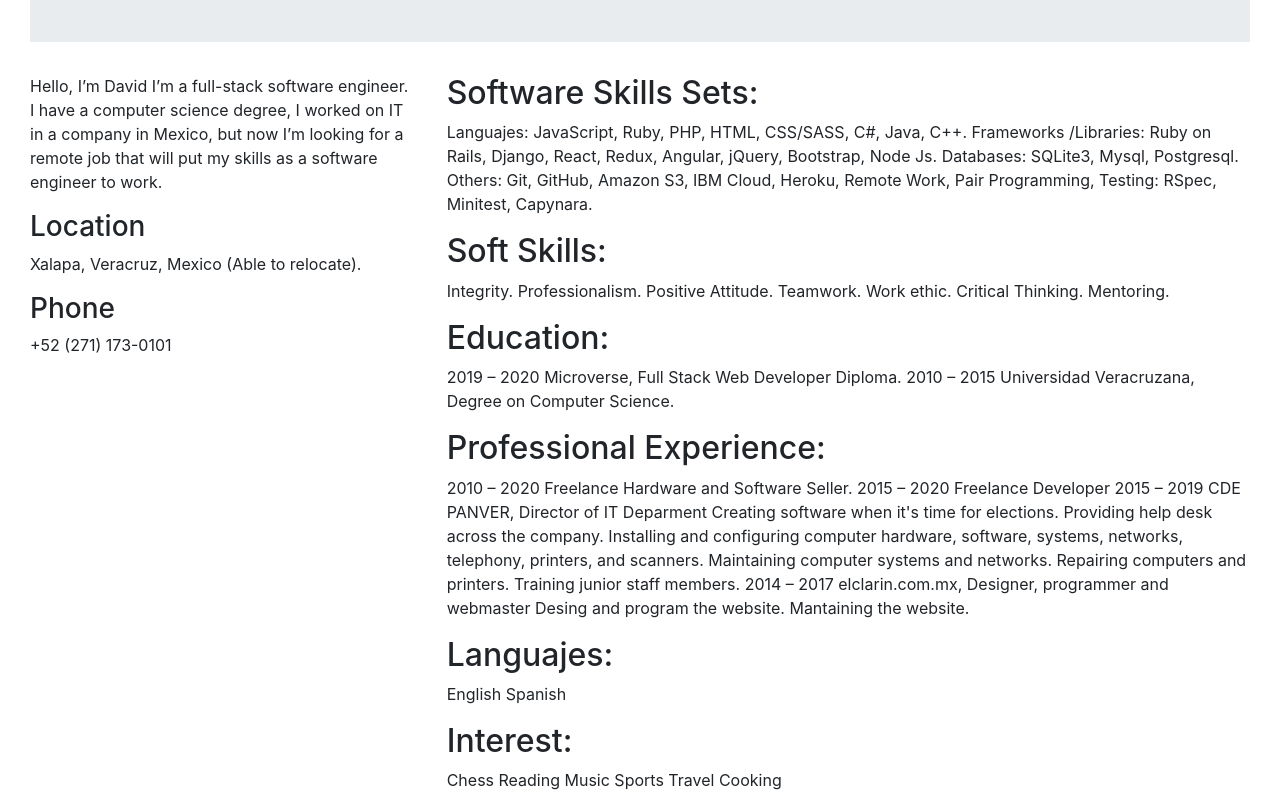
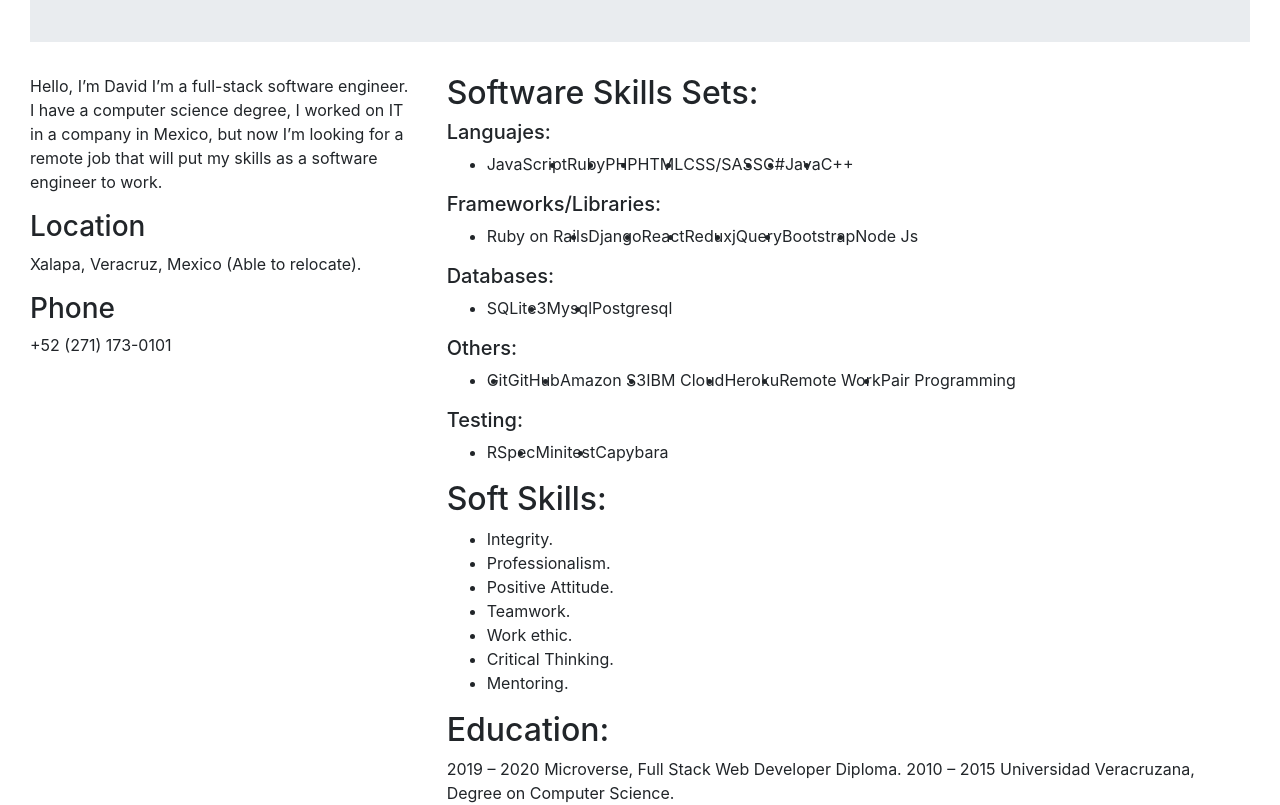
Before and after one commit to redacuve/my-portfolio, a React (Create React App) app: page /resume in a window 1280 px wide. Shown: the part 300-1105 px from the top of the page. Built offline with nearby package versions, Linux system fonts and the light colour scheme.

Commit message:
Added multiset component

```diff
--- /dev/null
+++ b/src/components/MultiSetList.js
@@ -0,0 +1,25 @@
+import React from 'react';
+
+function MultiSetList(props){
+    return(
+        <div className="set multiset-list">
+            <h2>{props.title}</h2>
+            {console.log(props.multiset)}
+            {
+            props.multiset.map(elem => {
+                return <div className="subset">
+                    <h5>{elem.subtitle}</h5>
+                    <ul className="d-flex">
+                        {elem.list.map(lilist => {
+                            return <li key={lilist}>{lilist}</li>
+                        })}
+                    </ul>
+                </div>
+            })
+
+            }
+        </div>
+    );
+}
+
+export default MultiSetList;
--- a/src/components/Resume.js
+++ b/src/components/Resume.js
@@ -1,6 +1,9 @@
 import React from 'react';
 import Container from 'react-bootstrap/Container'
 import Jumbo from './Jumbo';
+import SetList from './SetList';
+import MultSetList from './MultiSetList';
+
 function Resume() {
     return(
         <Container fluid={true}>
@@ -22,30 +25,22 @@
                     </div>
                 </div>
                 <div className="col-8">
-                    <h2>Software Skills Sets:</h2>
-                    <p>
-                    Languajes:
-                    JavaScript, Ruby, PHP, HTML, CSS/SASS, C#, Java, C++.
-
-                    Frameworks /Libraries:
-                    Ruby on Rails, Django, React, Redux, Angular, jQuery, Bootstrap, Node Js.
-                    Databases:
-                    SQLite3, Mysql, Postgresql.
-                    Others:
-                    Git, GitHub, Amazon S3, IBM Cloud, Heroku, Remote Work, Pair Programming,
-                    Testing:
-                    RSpec, Minitest, Capynara.
-                    </p>
-                    <h2>Soft Skills:</h2>
-                    <p>
-                        Integrity.
-                        Professionalism.
-                        Positive Attitude.
-                        Teamwork.
-                        Work ethic.
-                        Critical Thinking.
-                        Mentoring.
-                    </p>
+                    <MultSetList
+                        title="Software Skills Sets:"
+                        multiset={
+                            [
+                                {subtitle: 'Languajes:', list: ['JavaScript', 'Ruby', 'PHP', 'HTML', 'CSS/SASS', 'C#', 'Java', 'C++']},
+                                {subtitle: 'Frameworks/Libraries:', list: ['Ruby on Rails', 'Django', 'React', 'Redux', 'jQuery', 'Bootstrap', 'Node Js']},
+                                {subtitle: 'Databases:', list: ['SQLite3', 'Mysql', 'Postgresql']},
+                                {subtitle: 'Others:', list: ['Git', 'GitHub', 'Amazon S3', 'IBM Cloud', 'Heroku', 'Remote Work', 'Pair Programming']},
+                                {subtitle: 'Testing:', list: ['RSpec', 'Minitest', 'Capybara']}
+                            ]}
+                    />
+                    <SetList
+                        title="Soft Skills:"
+                        list={['Integrity.', 'Professionalism.', 'Positive Attitude.', 'Teamwork.', 'Work ethic.', 'Critical Thinking.', 'Mentoring.']}
+                        listflex={false}
+                    />
                     <h2>Education:</h2>
                     <p>
                     2019 – 2020 Microverse, Full Stack Web Developer Diploma.
@@ -68,20 +63,16 @@
                     Desing and program the website.
                     Mantaining the website.
                     </p>
-                    <h2>Languajes:</h2>
-                    <p>
-                        English
-                        Spanish
-                    </p>
-                    <h2>Interest:</h2>
-                    <p>
-                    Chess
-                    Reading
-                    Music
-                    Sports
-                    Travel
-                    Cooking
-                    </p>
+                    <SetList
+                        title="Languajes:"
+                        list={['English', 'Spanish']}
+                        listflex={true}
+                    />
+                    <SetList
+                        title="Interest:"
+                        list={['Chess', 'Reading', 'Music', 'Sports', 'Travel', 'Cooking']}
+                        listflex={true}
+                    />
                 </div>
             </div>
         </Container>
```
